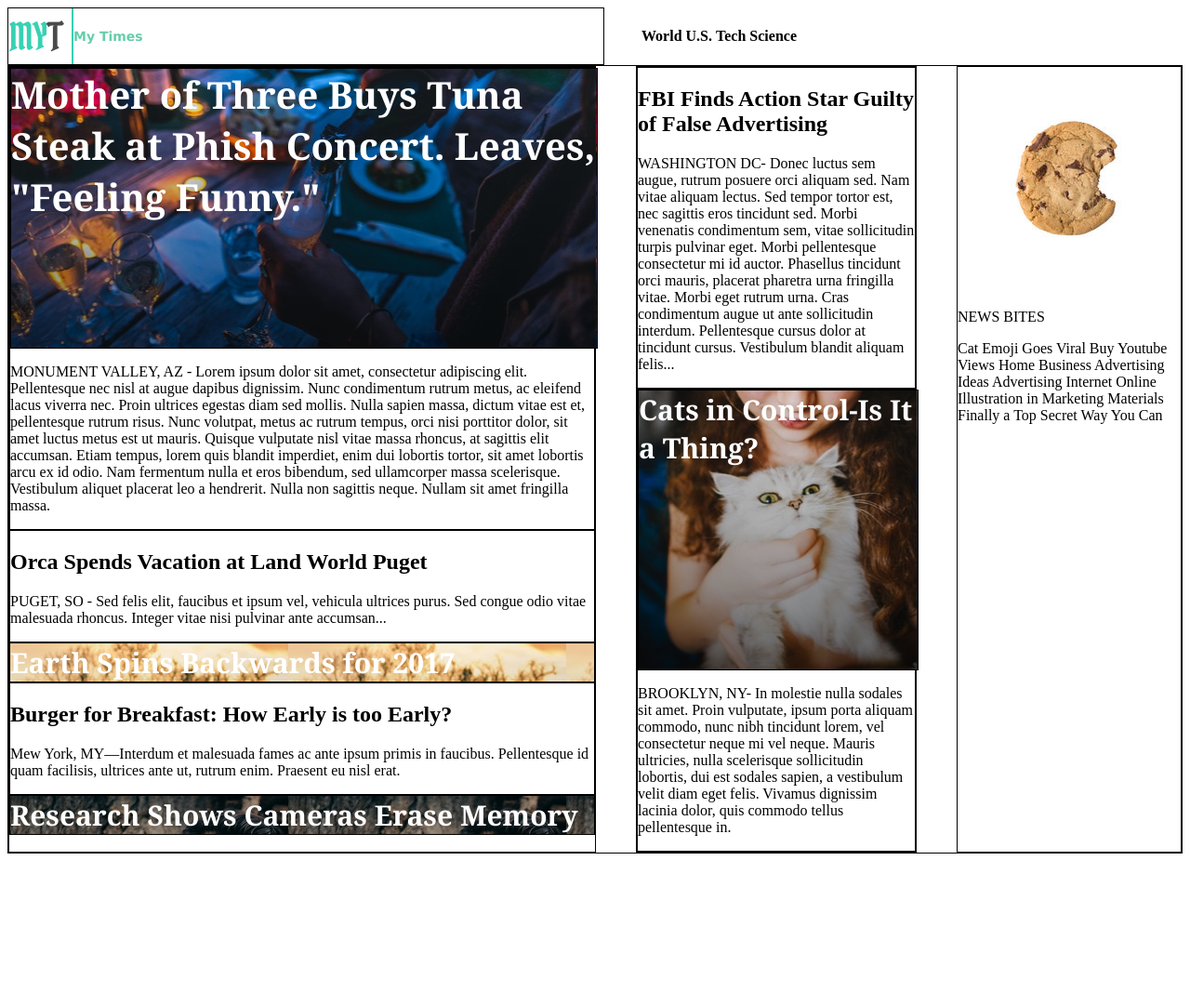
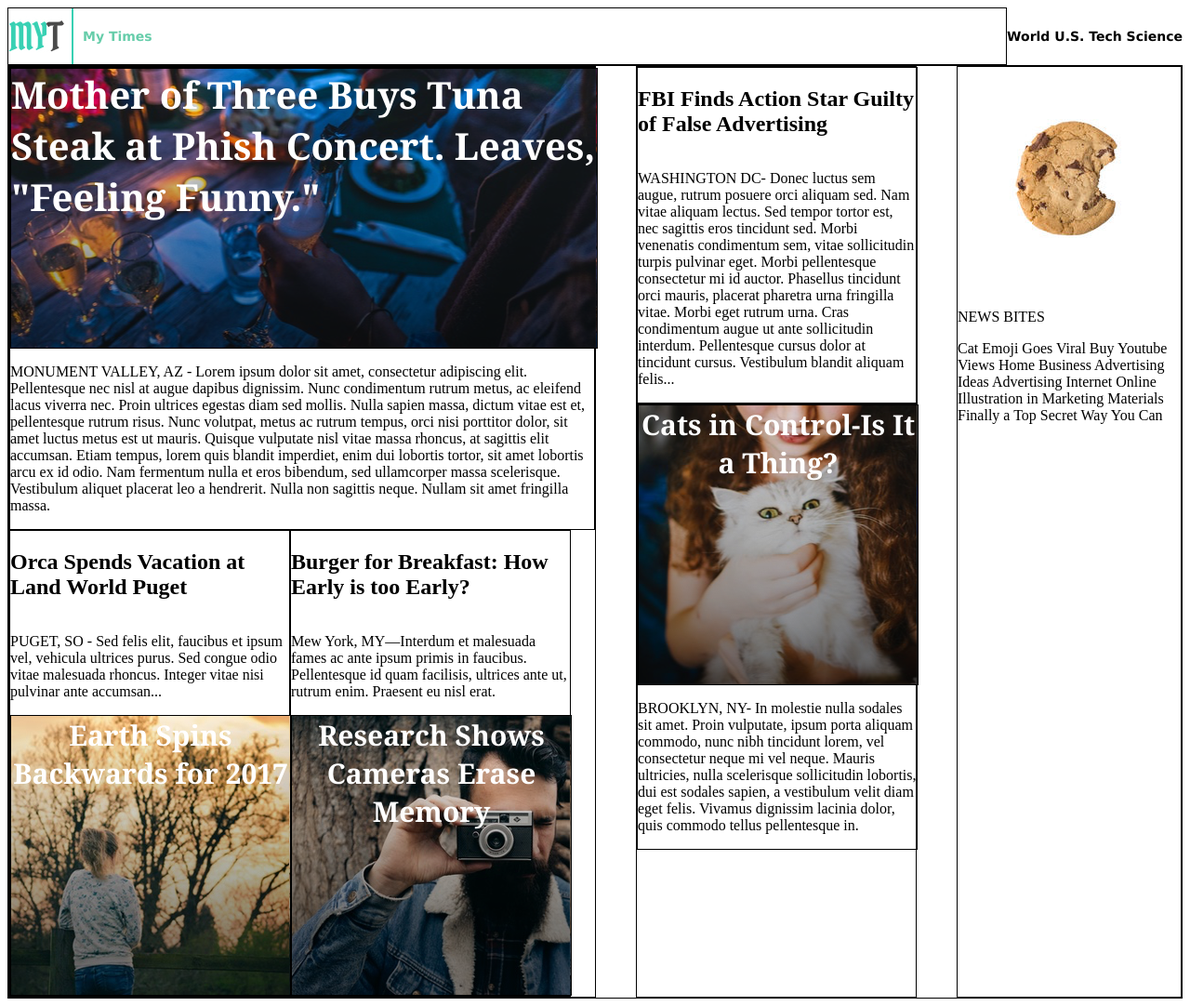
Before and after one commit to chypnar/my-times, a plain HTML site: page index.html in a window 1280 px wide. Shown: the whole page at 93% size. Before the commit the page ends 926 px from the top, so only its background shows below. Drawn offline with Linux system fonts and the light colour scheme.

Commit message:
Update HTML nesting and CSS flex containers.

```diff
--- a/index.html
+++ b/index.html
@@ -13,12 +13,10 @@
 			<p>My Times</p>
 		</div>
 		<div class="nav">
-			<ul>
-				<li><a href=""></a>World</li>
-				<li><a href=""></a>U.S.</li>
-				<li><a href=""></a>Tech</li>
-				<li><a href=""></a>Science</li>
-			</ul>
+			<span><a href=""></a>World</span>
+			<span><a href=""></a>U.S.</span>
+			<span><a href=""></a>Tech</span>
+			<span><a href=""></a>Science</span>
 		</div>
 	</div>
 
@@ -31,22 +29,22 @@
 					</div>
 					<p>MONUMENT VALLEY, AZ - Lorem ipsum dolor sit amet, consectetur adipiscing elit. Pellentesque nec nisl at augue dapibus dignissim. Nunc condimentum rutrum metus, ac eleifend lacus viverra nec. Proin ultrices egestas diam sed mollis. Nulla sapien massa, dictum vitae est et, pellentesque rutrum risus. Nunc volutpat, metus ac rutrum tempus, orci nisi porttitor dolor, sit amet luctus metus est ut mauris. Quisque vulputate nisl vitae massa rhoncus, at sagittis elit accumsan. Etiam tempus, lorem quis blandit imperdiet, enim dui lobortis tortor, sit amet lobortis arcu ex id odio. Nam fermentum nulla et eros bibendum, sed ullamcorper massa scelerisque. Vestibulum aliquet placerat leo a hendrerit. Nulla non sagittis neque. Nullam sit amet fringilla massa.</p>
 				</div>
+				<div class="stories">
 					<div class="story">
 						<h2>Orca Spends Vacation at Land World Puget</h2>
 						<p>PUGET, SO - Sed felis elit, faucibus et ipsum vel, vehicula ultrices purus. Sed congue odio vitae malesuada rhoncus. Integer vitae nisi pulvinar ante accumsan...</p>
-				</div>
-				<div class="teaser">
+
 							<div class="photo" id="left">
 								<span>Earth Spins Backwards for 2017</span>
 							</div>
+
 					</div>
 					<div class="story">
 						<h2>Burger for Breakfast: How Early is too Early?</h2>
 						<p>Mew York, MY—Interdum et malesuada fames ac ante ipsum primis in faucibus. Pellentesque id quam facilisis, ultrices ante ut, rutrum enim. Praesent eu nisl erat.</p>
-				</div>
-				<div class="teaser">
 						<div class="photo" id="right">
 							<span>Research Shows Cameras Erase Memory</span>
+						</div>
 					</div>
 				</div>
 			</div>
@@ -60,12 +58,10 @@
 					<p>WASHINGTON DC- Donec luctus sem augue, rutrum posuere orci aliquam sed. Nam vitae aliquam lectus. Sed tempor tortor est, nec sagittis eros tincidunt sed. Morbi venenatis condimentum sem, vitae sollicitudin turpis pulvinar eget. Morbi pellentesque consectetur mi id auctor. Phasellus tincidunt orci mauris, placerat pharetra urna fringilla vitae. Morbi eget rutrum urna. Cras condimentum augue ut ante sollicitudin interdum. Pellentesque cursus dolor at tincidunt cursus. Vestibulum blandit aliquam felis...</p>
 				</div>
 				<div class="story">
-					<div class="teaser">
 					<div class="photo" id="cat">
 						<span>Cats in Control-Is It a Thing?</span>
 					</div>
 					<p>BROOKLYN, NY- In molestie nulla sodales sit amet. Proin vulputate, ipsum porta aliquam commodo, nunc nibh tincidunt lorem, vel consectetur neque mi vel neque. Mauris ultricies, nulla scelerisque sollicitudin lobortis, dui est sodales sapien, a vestibulum velit diam eget felis. Vivamus dignissim lacinia dolor, quis commodo tellus pellentesque in.</p>
-					</div>
 				</div>
 			</div>
 		</div>
--- a/resources/css/style.css
+++ b/resources/css/style.css
@@ -5,30 +5,26 @@ body {
 	display: flex;
 	font-weight: bold;
 	align-items: center;
+	font-family: Verdana;
+ 	font-size: 14px;
 }
 
 .logo {
 	border:  1px solid black;
 	display: flex;
-	width: 640px;
 	align-items: center;
-	font-family: Verdana;
- 	font-size: 14px;
-
+	flex-grow: 1;
 }
 
 .logo p {
 	display: inline;
 	color: mediumaquamarine;
-
+	margin-left: 10px;
 }
 
-.nav {
+.nav span {
+	display: inline-block;
 	justify-content: flex-end;
-}
-
-.nav li {
-	display: inline-block;
 }
 
 
@@ -68,8 +64,24 @@ body {
   	color: white;
 }
 
+.photo span {
+	margin: 0 auto;
+	text-align: center;
+}
+
+h2, p {
+	display: block;
+}
+
+.stories {
+	display: flex;
+}
+
 .story {
 	border: 1px solid black;
+	display: flex;
+	flex-flow: column wrap;
+	width: 300px;
 }
 
 .main .photo {
@@ -78,16 +90,19 @@ body {
 	width: 630px;
 	height: 300px;
 }
-
-.teaser #left.photo {
+#left.photo {
 	background-image:  url("../images/img-story-2.png");
+	width: 300px;
+	height: 300px;
 }
 
-.teaser #right.photo {
+#right.photo {
 	background-image:  url("../images/img-story-3.png");
+	width: 300px;
+	height: 300px;
 }
 
-.teaser #cat.photo {
+#cat.photo {
 	background-image:  url("../images/img-story-1.png");
 	width: 300px;
 	height: 300px;
```
Lines whose indentation alone changed are shown as unchanged.
